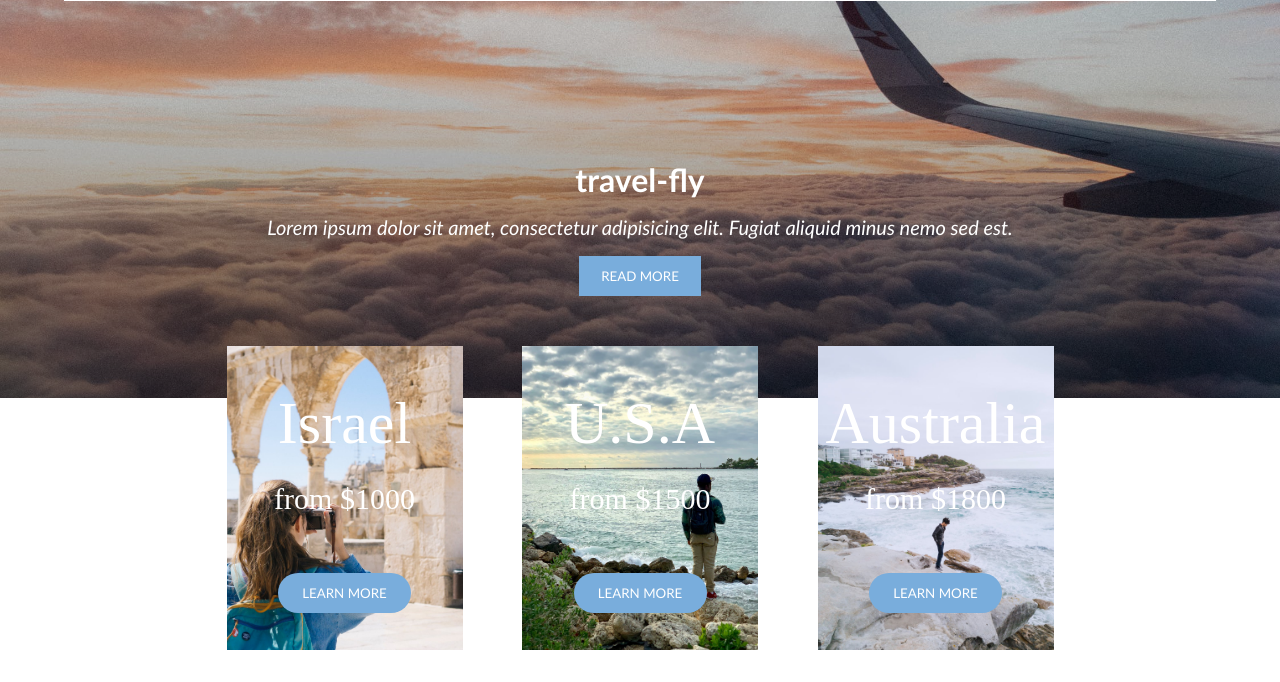
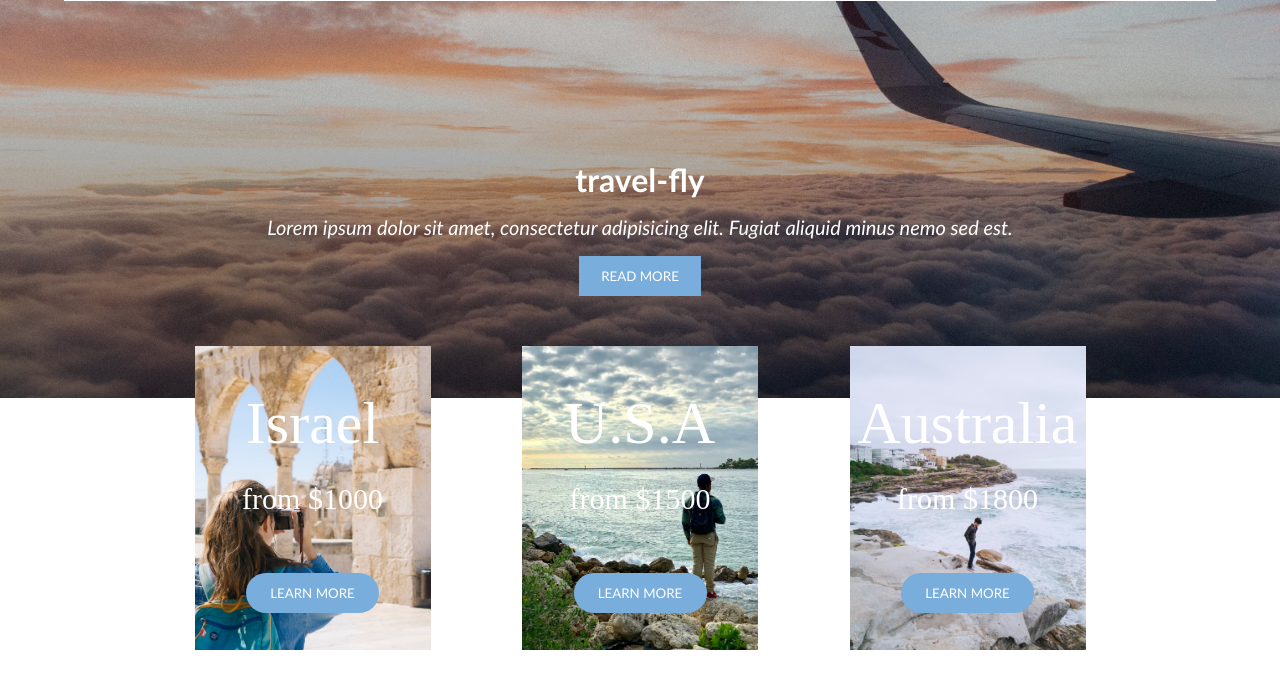
Before and after one commit to pizzapup/travel-fly-final, a website: page index.html in a window 1280 px wide. Shown: the part 102-784 px from the top of the page. Drawn offline with Linux system fonts and the light colour scheme.

```diff
--- a/scss/components/card.scss
+++ b/scss/card.scss
@@ -1,13 +1,15 @@
 @use "mixins";
+
 //
 .card-holder {
-  background-color: pink;
+  background-color: #fafafa;
   width: 236px;
   height: 304px;
   // opacity: 0.5;
   margin: 25px;
   @include cover-background;
 }
+
 .card-content {
   // background-image: url(../images/overlay.svg);
   @include cover-background;
@@ -19,17 +21,21 @@
   color: #ffffff;
   opacity: 1;
 }
+
 .card-top {
   h2 {
     font: normal normal 100 60px/80px Proxima Nova ScOsf Extra Condensed;
   }
+
   p {
     font: normal normal 100 30px/40px Proxima Nova ScOsf Extra Condensed;
   }
 }
+
 .card-bottom {
   @include flex-centered;
 }
+
 .card-button {
   @include blueButton;
   width: 133px;
@@ -44,10 +50,12 @@
   height: 287px;
   margin: 40px;
 }
+
 .offer-image {
   @include cover-background;
   width: 199px;
   height: 287px;
+
   img {
     width: 199px;
     // background: transparent url('img/f8be878f3e256c54c10350fc7b400f35.png') 0% 0% no-repeat padding-box;
@@ -55,6 +63,7 @@
     height: 100%;
   }
 }
+
 .offer-details-holder {
   width: 40%;
   margin-left: 20px;
@@ -62,11 +71,14 @@
   flex-direction: column;
   justify-content: space-between;
 }
+
 .offer-description {
   margin-top: 15px;
 }
+
 .offer-card-top {
   display: flex;
+
   .offer-title-h {
     text-align: left;
     font-family: "Gill Sans", "Gill Sans MT", Calibri, "Trebuchet MS",
@@ -80,6 +92,7 @@
     opacity: 1;
   }
 }
+
 .learnMoreButton {
   width: 133px;
   height: 40px;
@@ -88,11 +101,13 @@
   opacity: 1;
   @include blueButton;
 }
+
 .learnMoreButton-holder {
   height: 50%;
   display: flex;
   align-items: flex-end;
 }
+
 .offer-discount {
   text-align: left;
   font-size: 20px;
--- a/scss/pages/tours.scss
+++ b/scss/tours.scss
@@ -3,12 +3,14 @@
   flex-direction: column;
   margin-top: 50px;
 }
+
 .tour-hero {
   width: 981px;
   height: 200px;
   background-image: url(../images/tour/tours-header.jpg);
   @include cover-background;
   @include flex-centered;
+
   h1 {
     text-align: left;
     font: normal normal 100 60px/80px Proxima Nova ScOsf Extra Condensed;
@@ -17,10 +19,12 @@
     opacity: 1;
   }
 }
+
 .tour-hero-wrap {
   background-image: url(../images/tour/toursbigoverlay.svg);
   @include cover-background;
 }
+
 .tour-gallery {
   margin: 0 auto;
 
@@ -28,6 +32,6 @@
   flex-wrap: wrap;
   align-items: center;
   justify-content: space-evenly;
-  width: 70%;
+  width: 80%;
   // card.scss
 }
```
Also changed, not shown: css/styles-dist.css, css/styles.css, scss/_mixins.scss (renamed from scss/global/_mixins.scss), scss/about.scss (renamed from scss/pages/about.scss), scss/blog.scss (renamed from scss/pages/blog.scss), scss/booking.scss (renamed from scss/pages/booking.scss), scss/contact.scss (renamed from scss/pages/contact.scss), scss/home.scss (renamed from scss/pages/home.scss), scss/structure.scss (renamed from scss/global/structure.scss).
